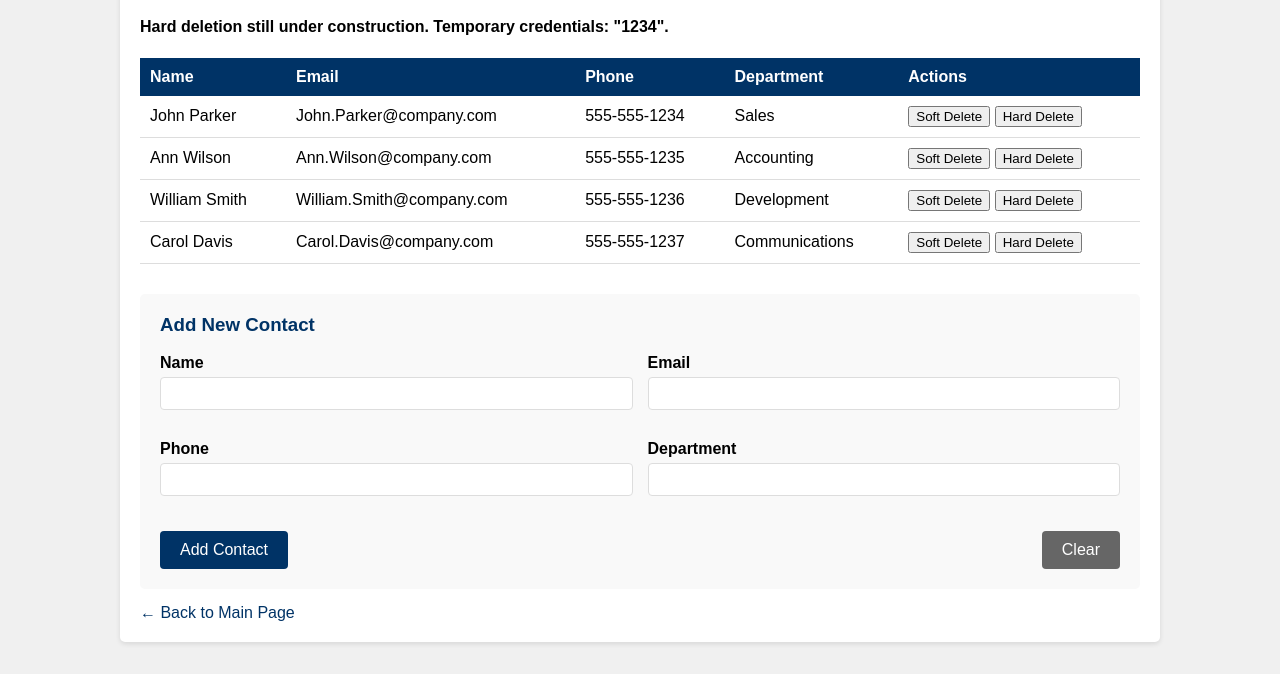
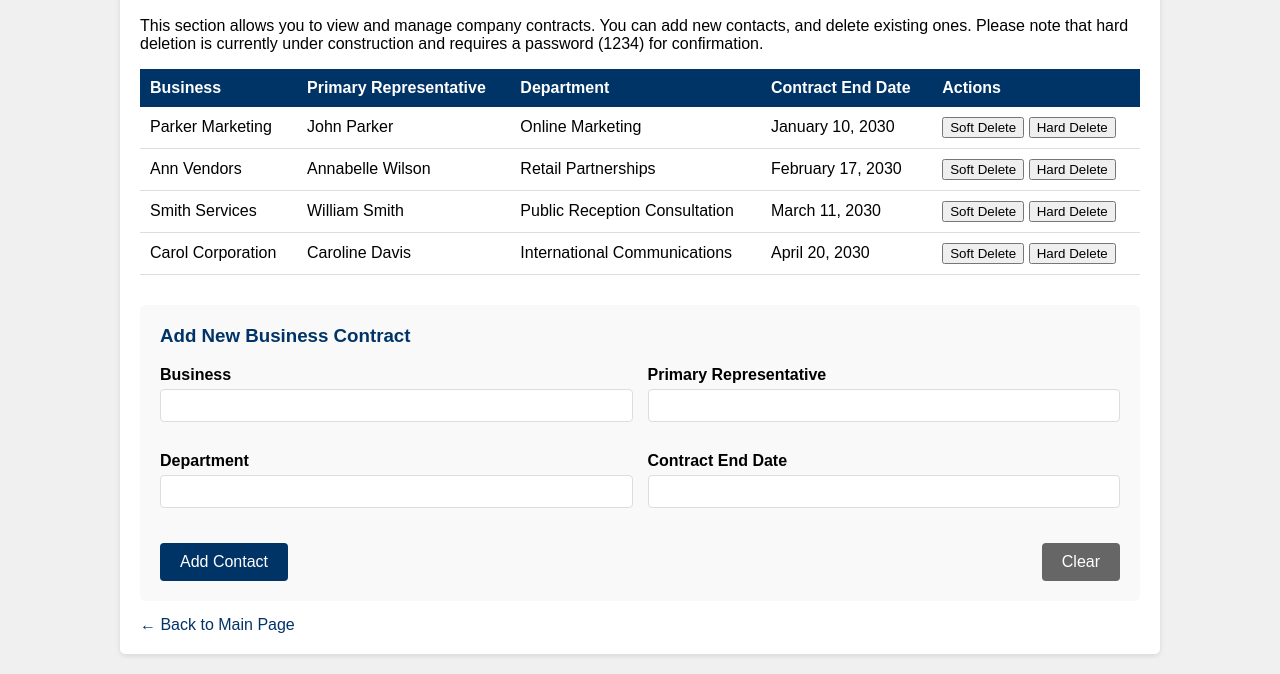
Before and after one commit to mluciano96/D284-WebPortal, a plain HTML site: page forms/contract_management.html in a window 1280 px wide. Shown: the part 177-851 px from the top of the page. Drawn offline with Linux system fonts and the light colour scheme.

Commit message:
Updated Contract Management Structure.

```diff
--- a/forms/contract_management.html
+++ b/forms/contract_management.html
@@ -81,46 +81,49 @@
     <div class="subheader">Employee Self Service Portal</div>
 
     <div class="container contact-container">
-        <h2 class="section-header">Contact Management</h2>
+        <h2 class="section-header">Contract Management</h2>
 
-        <h4>Hard deletion still under construction. Temporary credentials: "1234".</h4>
+        <p class="section-description">
+            This section allows you to view and manage company contracts. You can add new contacts, and delete existing ones.
+            Please note that hard deletion is currently under construction and requires a password (1234) for confirmation.
+        </p>
 
         <!-- Contact Table -->
         <div class="table-container">
             <table class="contact-table" id="contactTable">
                 <thead>
                     <tr>
-                        <th>Name</th>
-                        <th>Email</th>
-                        <th>Phone</th>
+                        <th>Business</th>
+                        <th>Primary Representative</th>
                         <th>Department</th>
+                        <th>Contract End Date</th>
                         <th>Actions</th> <!-- New column -->
                     </tr>
                 </thead>
                 <tbody>
                     <tr>
+                        <td>Parker Marketing</td>
                         <td>John Parker</td>
-                        <td>John.Parker@company.com</td>
-                        <td>555-555-1234</td>
-                        <td>Sales</td>
+                        <td>Online Marketing</td>
+                        <td>January 10, 2030</td>
                     </tr>
                     <tr>
-                        <td>Ann Wilson</td>
-                        <td>Ann.Wilson@company.com</td>
-                        <td>555-555-1235</td>
-                        <td>Accounting</td>
+                        <td>Ann Vendors</td>
+                        <td>Annabelle Wilson</td>
+                        <td>Retail Partnerships</td>
+                        <td>February 17, 2030</td>
                     </tr>
                     <tr>
+                        <td>Smith Services</td>
                         <td>William Smith</td>
-                        <td>William.Smith@company.com</td>
-                        <td>555-555-1236</td>
-                        <td>Development</td>
+                        <td>Public Reception Consultation</td>
+                        <td>March 11, 2030</td>
                     </tr>
                     <tr>
-                        <td>Carol Davis</td>
-                        <td>Carol.Davis@company.com</td>
-                        <td>555-555-1237</td>
-                        <td>Communications</td>
+                        <td>Carol Corporation</td>
+                        <td>Caroline Davis</td>
+                        <td>International Communications</td>
+                        <td>April 20, 2030</td>
                     </tr>
                 </tbody>
             </table>
@@ -128,18 +131,18 @@
 
         <!-- Add Contact Form -->
         <div class="contact-form">
-            <h3>Add New Contact</h3>
+            <h3>Add New Business Contract</h3>
             <form id="contactForm">
                 <div class="form-row">
                     <div class="form-column">
                         <div class="form-group">
-                            <label for="name">Name</label>
+                            <label for="name">Business</label>
                             <input type="text" id="name" name="name" required />
                         </div>
                     </div>
                     <div class="form-column">
                         <div class="form-group">
-                            <label for="email">Email</label>
+                            <label for="email">Primary Representative</label>
                             <input type="email" id="email" name="email" required />
                         </div>
                     </div>
@@ -148,13 +151,13 @@
                 <div class="form-row">
                     <div class="form-column">
                         <div class="form-group">
-                            <label for="phone">Phone</label>
+                            <label for="phone">Department</label>
                             <input type="tel" id="phone" name="phone" required />
                         </div>
                     </div>
                     <div class="form-column">
                         <div class="form-group">
-                            <label for="department">Department</label>
+                            <label for="department">Contract End Date</label>
                             <input type="text" id="department" name="department" required />
                         </div>
                     </div>
```
Also changed, not shown: forms/contact_management.html (+4 -1 lines), forms/contract.html (deleted, +0 -49 lines), index.html (+1 -1 lines).
